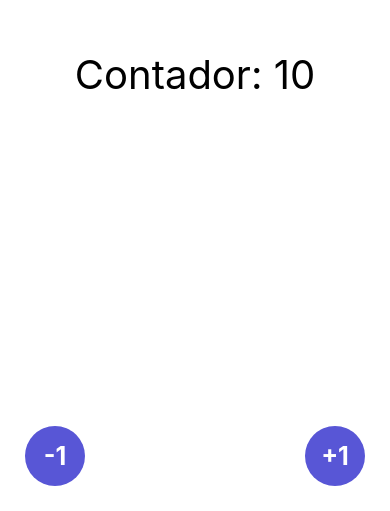
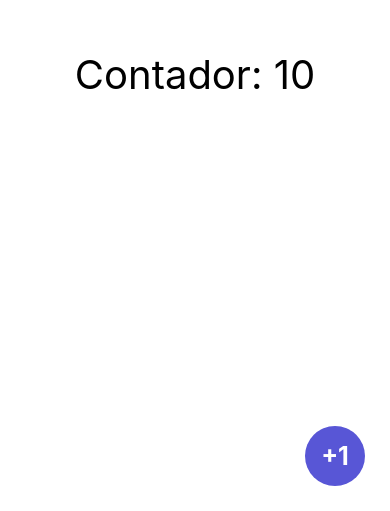
Before and after one commit to DarkRose73/CounterApp-ReactNative, a React Native app: screen / in a window 390 px wide. Shown: the part 333-844 px from the top of the page. Built offline with nearby package versions, Linux system fonts and the light colour scheme.

Commit message:
customized FAB like component

```diff
--- /dev/null
+++ b/src/components/FAB.tsx
@@ -0,0 +1,38 @@
+import React from 'react';
+import {Text, TouchableOpacity, View, StyleSheet} from 'react-native';
+
+interface Props {
+  title: string;
+}
+
+export const FAB = ({title}: Props) => {
+  return (
+    <TouchableOpacity
+      style={styles.fabLocationBR}
+      onPress={() => console.log('click')}>
+      <View style={styles.fab}>
+        <Text style={styles.fabText}>{title}</Text>
+      </View>
+    </TouchableOpacity>
+  );
+};
+
+const styles = StyleSheet.create({
+  fab: {
+    backgroundColor: '#5856d6',
+    width: 60,
+    height: 60,
+    borderRadius: 100,
+    justifyContent: 'center',
+  },
+  // BR -> Bottom Right
+  fabLocationBR: {position: 'absolute', bottom: 25, right: 25},
+  // BL -> Bottom Left
+  fabLocationBL: {position: 'absolute', bottom: 25, left: 25},
+  fabText: {
+    color: 'white',
+    fontSize: 25,
+    fontWeight: 'bold',
+    alignSelf: 'center',
+  },
+});
--- a/src/screens/CounterScreen.tsx
+++ b/src/screens/CounterScreen.tsx
@@ -1,5 +1,6 @@
 import React, {useState} from 'react';
 import {StyleSheet, Text, TouchableOpacity, View} from 'react-native';
+import {FAB} from '../components/FAB';
 
 export const CounterScreen = () => {
   const [counter, setCounter] = useState(10);
@@ -7,43 +8,13 @@ export const CounterScreen = () => {
   return (
     <View style={styles.container}>
       <Text style={styles.title}>Contador: {counter}</Text>
-      <TouchableOpacity
-        style={styles.fabLocationBR}
-        onPress={() => setCounter(counter + 1)}>
-        <View style={styles.fab}>
-          <Text style={styles.fabText}>+1</Text>
-        </View>
-      </TouchableOpacity>
-      <TouchableOpacity
-        style={styles.fabLocationBL}
-        onPress={() => setCounter(counter - 1)}>
-        <View style={styles.fab}>
-          <Text style={styles.fabText}>-1</Text>
-        </View>
-      </TouchableOpacity>
+      <FAB title="+1" />
     </View>
   );
 };
 
 const styles = StyleSheet.create({
   container: {flex: 1, justifyContent: 'center'},
-  fab: {
-    backgroundColor: '#5856d6',
-    width: 60,
-    height: 60,
-    borderRadius: 100,
-    justifyContent: 'center',
-  },
-  // BR -> Bottom Right
-  fabLocationBR: {position: 'absolute', bottom: 25, right: 25},
-  // BL -> Bottom Left
-  fabLocationBL: {position: 'absolute', bottom: 25, left: 25},
-  fabText: {
-    color: 'white',
-    fontSize: 25,
-    fontWeight: 'bold',
-    alignSelf: 'center',
-  },
   title: {
     textAlign: 'center',
     fontSize: 40,
```
